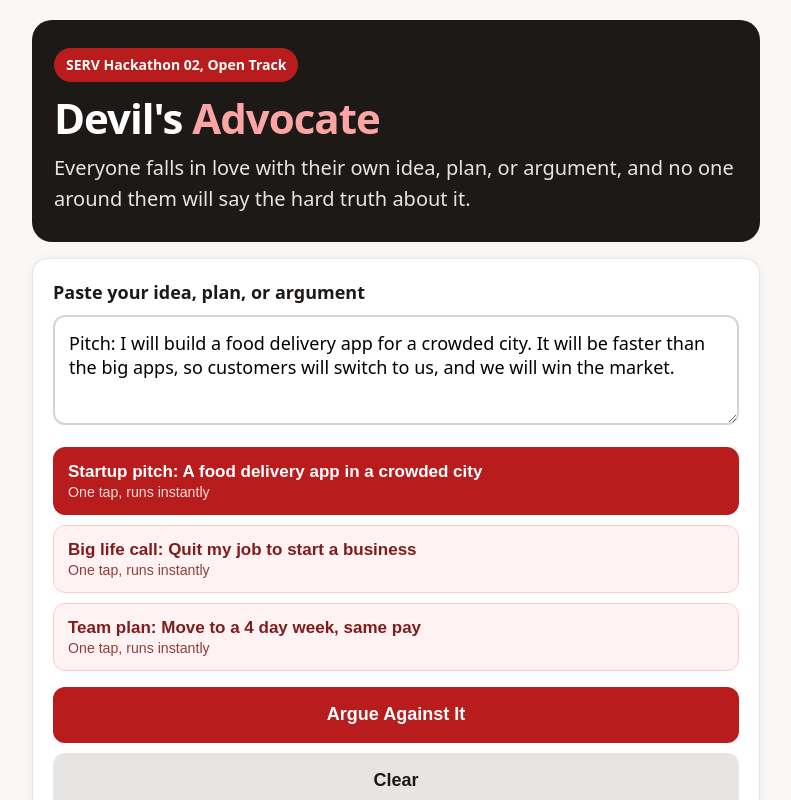
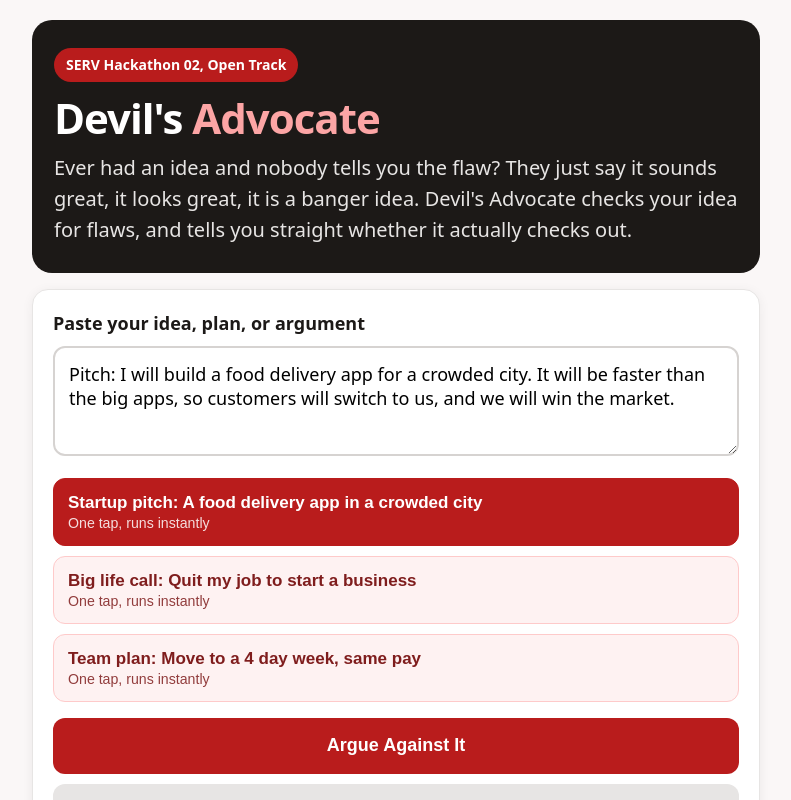
Before and after one commit to tydavid5/devils-advocate, a Next.js app: page / in a window 1280 px wide. Shown: the top 800 px of the page, without its empty margins (244-1035 px from the left). Built offline with nearby package versions, Linux system fonts and the light colour scheme.

Commit message:
Use Five's plain pitch in hero and README, keep footer as built with SERV Reasoning

```diff
--- a/app/page.js
+++ b/app/page.js
@@ -3,7 +3,7 @@
 import { useState } from "react";
 import { EXAMPLES } from "../lib/demo";
 
-const PROBLEM = "Everyone falls in love with their own idea, plan, or argument, and no one around them will say the hard truth about it.";
+const PROBLEM = "Ever had an idea and nobody tells you the flaw? They just say it sounds great, it looks great, it is a banger idea. Devil's Advocate checks your idea for flaws, and tells you straight whether it actually checks out.";
 
 function strengthLabel(s) {
   return s === "strong" ? "Strong hit" : s === "weak" ? "Weak hit" : "Medium hit";
```
Also changed, not shown: 1 other file (tests, documents, lock files or other folders).
